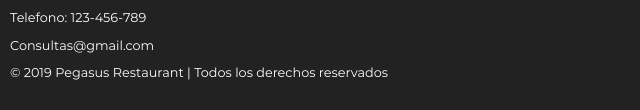
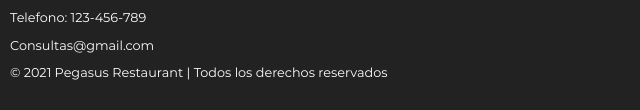
Before and after one commit to Gaston123-afk/WebSite-Food, a plain HTML site: page contacto.html in a window 1280 px wide. Shown: the part 1132-1242 px from the top of the page, 0-640 px from the left. Drawn offline with Linux system fonts and the light colour scheme.

Commit message:
Update contacto.html

```diff
--- a/contacto.html
+++ b/contacto.html
@@ -79,7 +79,7 @@
                     <h2 class="column__title">Contactanos  </h2>
                     <p class="column__txt">Telefono: 123-456-789</p>
                     <p class="column__txt">Consultas@gmail.com</p>
-                    <p class="column__txt">© 2019 Pegasus Restaurant | Todos los derechos reservados</p>
+                    <p class="column__txt">© 2021 Pegasus Restaurant | Todos los derechos reservados</p>
             </div>
             <div class="column column--33">
                     <h2 class="column__title">Síguenos en nuestras redes</h2>
```
